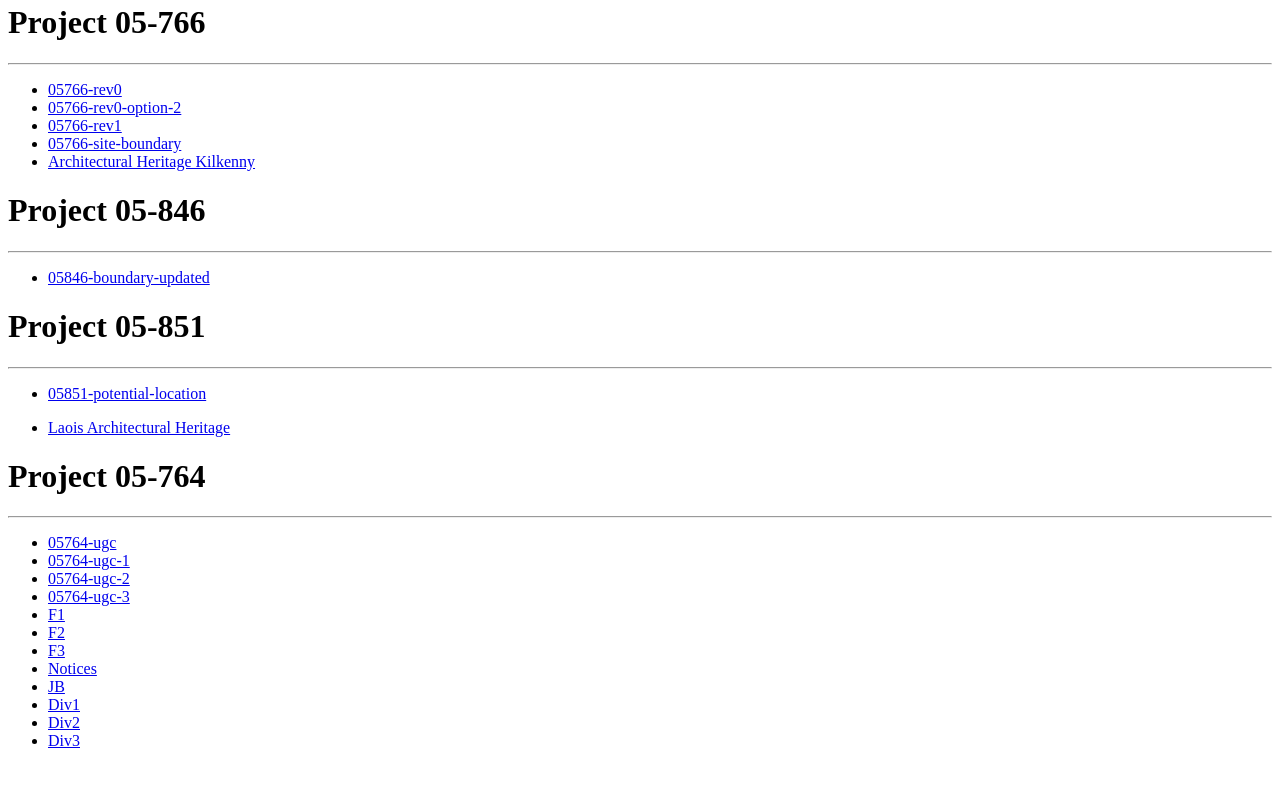
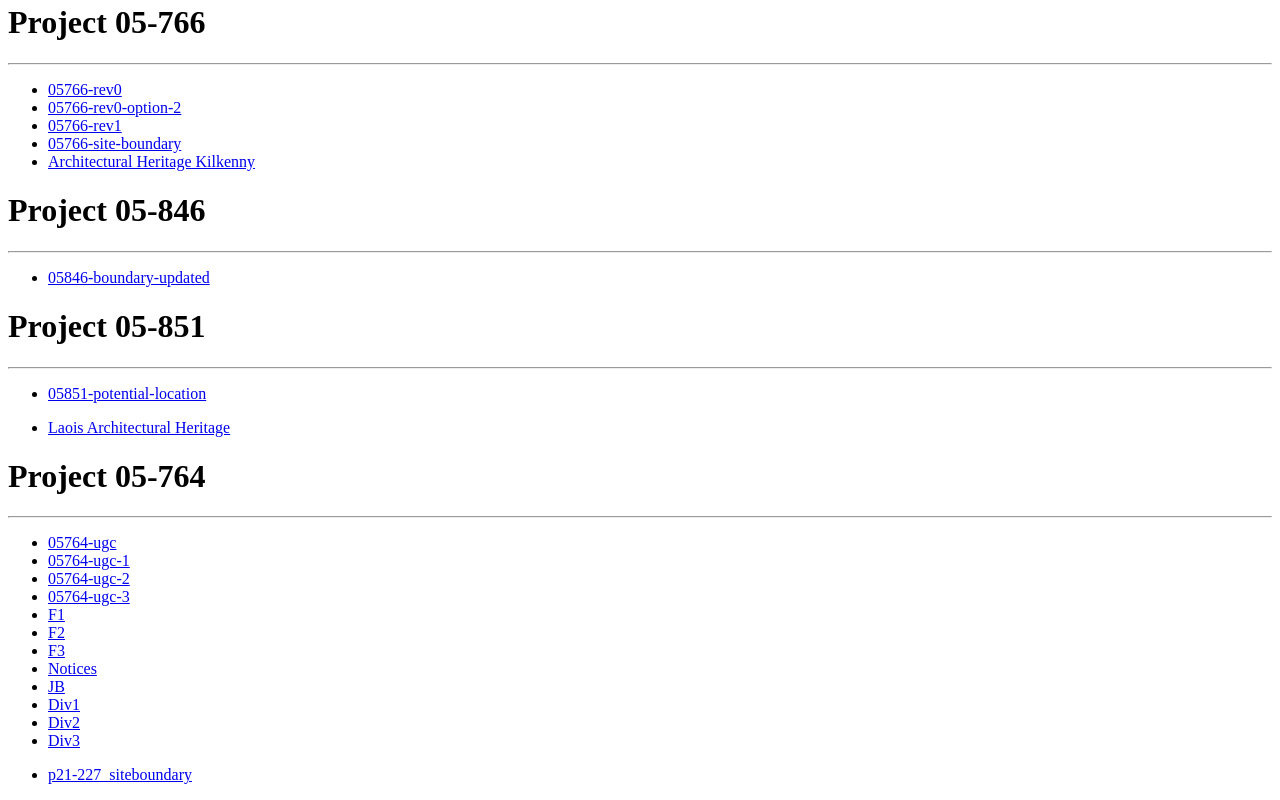
Before and after one commit to STarrant/gis_testing, a plain HTML site: page index.html in a window 1280 px wide. Shown: the part 1570-2370 px from the top of the page. Before the commit the page ends 2336 px from the top, so only its background shows below. Drawn offline with Linux system fonts and the light colour scheme.

Commit message:
05862 added

```diff
--- a/index.html
+++ b/index.html
@@ -273,5 +273,10 @@
             </li>
         </ul>
          <!-- ------------------------------------------------------------------------------------  -->
+        <ul>
+            <li>
+                <a href="assets/kml/05862/p21-227_siteboundary.kml">p21-227_siteboundary</a>
+            </li>
+        </ul>
 </body>
 </html>
```
Also changed, not shown: 1 other file.
